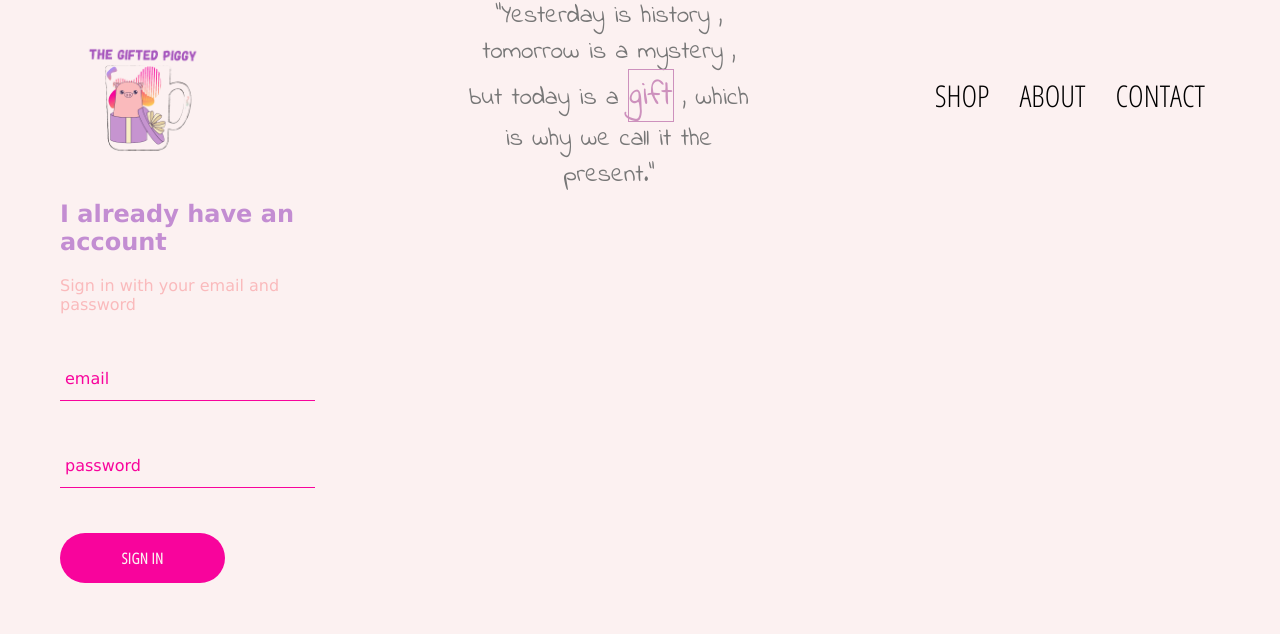
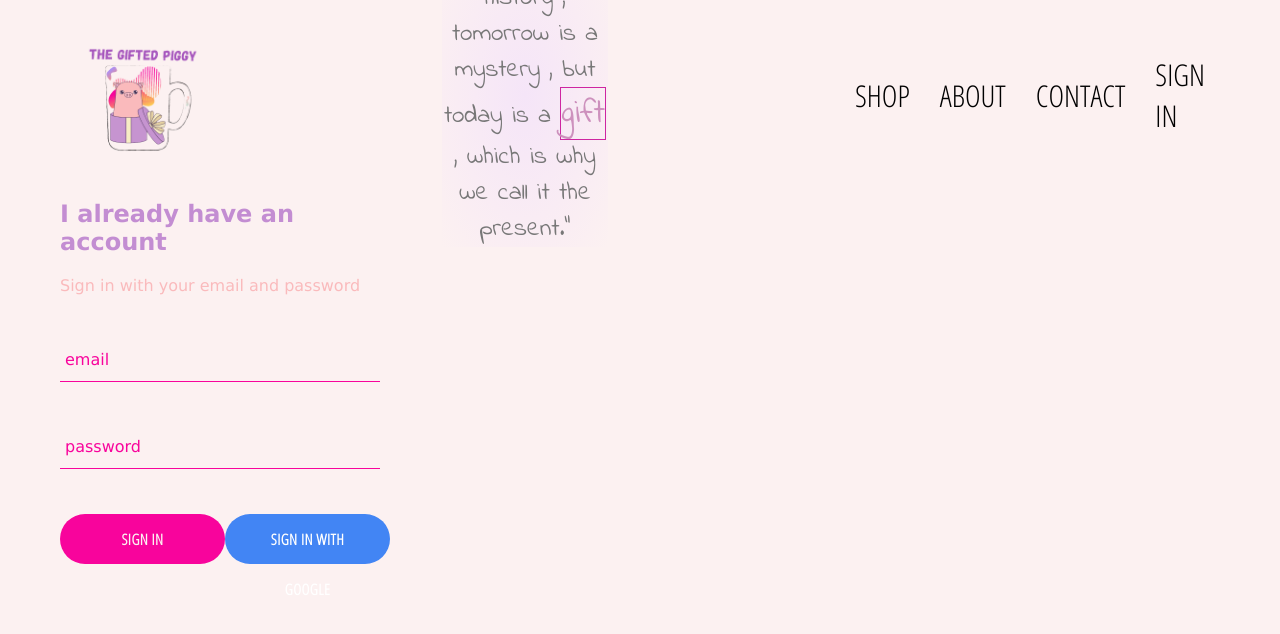
Before and after one commit to MeyerFrenchel/thegiftedpiggy-ecommerce, a React (Create React App) app: page /signin in a window 1280 px wide. Shown: the top 634 px of the page. Built offline with nearby package versions, Linux system fonts and the light colour scheme; no server answers.

Commit message:
integrated firebase into the app, created sign in page with sign in component and sign in with google

```diff
--- a/package.json
+++ b/package.json
@@ -6,6 +6,7 @@
     "@testing-library/jest-dom": "^5.11.6",
     "@testing-library/react": "^11.1.2",
     "@testing-library/user-event": "^12.2.2",
+    "firebase": "^8.0.2",
     "node-sass": "^4.14.1",
     "react": "^17.0.1",
     "react-dom": "^17.0.1",
--- a/src/App.css
+++ b/src/App.css
@@ -1,3 +1,7 @@
+* {
+    box-sizing: border-box;
+}
+
 body {
     font-family: 'Open Sans Condensed', sans-serif;
     padding: 20px 60px;
--- a/src/App.js
+++ b/src/App.js
@@ -6,13 +6,39 @@
 import ShopPage from './pages/shop/shop.component';
 import Header from './components/header/header.component';
 import SignInAndSignUpPage from './pages/sign-in-and-sign-up/sign-in-and-sign-up.component';
+import { auth } from './firebase/firebase.utils';
 
 
 
-function App() {
-  return (
+class App extends React.Component {
+  constructor() {
+    super();
+
+    this.state = {
+      currentUser:null
+    };
+  }
+
+  unsubscribeFromAuth = null;
+
+  componentDidMount() {
+    this.unsubscribeFromAuth =
+      auth.onAuthStateChanged(user => {
+      this.setState({ currentUser:user });
+
+      console.log(user);
+    });
+  }
+
+  componentWillUnmount() {
+    this.unsubscribeFromAuth();
+  }
+
+
+  render() {
+    return (
     <div >
-      <Header/>
+      <Header currentUser={this.state.currentUser} />
       <Switch>
         <Route exact path='/' component ={HomePage} />
         <Route path='/shop' component={ShopPage} />
@@ -22,4 +48,6 @@
   );
 }
 
+}
+
 export default App;
--- a/src/components/colection-preview/colection-preview.styles.scss
+++ b/src/components/colection-preview/colection-preview.styles.scss
@@ -6,10 +6,19 @@
     .title {
       font-size: 28px;
       margin-bottom: 25px;
+      color: #c38dd2;
+      padding-bottom: 5px;
+      padding-left: 4px;
+      border-bottom:dashed 2px #c38dd2;
+
+      border-left: solid 4px #c38dd2;
+      width: 15vh;
+
     }
 
     .preview {
       display: flex;
       justify-content: space-between;
+
     }
   }
--- a/src/components/collection-items/collection-item.styles.scss
+++ b/src/components/collection-items/collection-item.styles.scss
@@ -4,6 +4,7 @@
     flex-direction: column;
     height: 350px;
     align-items: center;
+
 
     .image {
       width: 100%;
@@ -18,15 +19,18 @@
       height: 5%;
       display: flex;
       justify-content: space-between;
-      font-size: 18px;
+      font-size: 25px;
+      font-weight: 500;
 
       .name {
         width: 90%;
         margin-bottom: 15px;
+        color: #777;
       }
 
       .price {
         width: 10%;
+        color: #777;
       }
     }
   }
--- a/src/components/custom-button/custom-button.component.jsx
+++ b/src/components/custom-button/custom-button.component.jsx
@@ -2,8 +2,10 @@
 
 import './custom-button.styles.scss';
 
-const CustomButton = ({ children, ...otherProps }) => (
-    <button className='custom-button' {...otherProps} >
+const CustomButton = ({ children, isGoogleSignIn, ...otherProps }) => (
+    <button className={`${isGoogleSignIn ? 'google-sign-in' : ''} custom-button`}
+    {...otherProps}
+    >
         {children}
     </button>
 );
--- a/src/components/custom-button/custom-button.styles.scss
+++ b/src/components/custom-button/custom-button.styles.scss
@@ -33,4 +33,19 @@
     &:focus {
       outline: none;
     }
+
+    &.google-sign-in {
+      background-color: #4285f4;
+      color: white;
+
+      &:hover {
+        background-color: #357ae8;
+        border: none;
+      }
+
+      &:active {
+        box-shadow: 0 0.5rem 1rem #357ae8;
+        color: #ffce44;
+      }
+    }
   }
--- a/src/components/header/header.component.jsx
+++ b/src/components/header/header.component.jsx
@@ -1,11 +1,13 @@
 import React from 'react';
 import { Link } from 'react-router-dom';
+
+import { auth } from '../../firebase/firebase.utils';
 
 import Logo from '../../assets/img/THE GIFTED PIGGY.png';
 
 import './header.styles.scss';
 
-const Header = () => (
+const Header = ({ currentUser }) => (
     <div className='header'>
         <Link className='logo-container' to="/">
             <img className='logo' src={Logo}/>
@@ -23,7 +25,16 @@
             <Link className='option' to='/shop'>
                 CONTACT
             </Link>
-
+            {
+                currentUser ? (
+                <div className='option' onClick={() => auth.signOut()}>
+                SIGN OUT
+                </div>
+            )   :  (
+                <Link className='option' to='/signin'>
+                SIGN IN
+                </Link>
+            )}
         </div>
     </div>
 )
--- a/src/components/header/header.styles.scss
+++ b/src/components/header/header.styles.scss
@@ -10,6 +10,7 @@
         height: 100%;
         width: 150px;
         padding: 25px;
+        ;
       }
 
     .logo {
@@ -24,6 +25,8 @@
     .motto {
         font-size: 25px;
         color: #777;font-family: 'Indie Flower', cursive;
+        background: radial-gradient(rgb(245, 229, 248),#fcf1f1);
+
         // transform: skewX(10deg);
     }
     .gift {
@@ -31,13 +34,13 @@
         font-family: Verdana, Geneva, Tahoma, sans-serif;
         font-size: 35px;
         font-family: 'Indie Flower', cursive;
-        border: 1px solid#cd91bd;
+        border: 1px solid  #ce26a1;
 
     }
 
 
     .options {
-      width: 20%;
+      width: 50%;
       height: 100%;
       display: flex;
       align-items: center;
@@ -49,6 +52,7 @@
         padding: 15px 15px;
         text-decoration: none;
         color: black;
+        cursor: pointer;
       }
     }
   }
--- a/src/components/sign-in/sign-in.component.jsx
+++ b/src/components/sign-in/sign-in.component.jsx
@@ -5,6 +5,8 @@
 
 import FormInput from '../form-input/form-input.component';
 import CustomButton from '../custom-button/custom-button.component';
+
+import { signInWithGoogle} from '../../firebase/firebase.utils';
 
 class SignIn extends React.Component {
     constructor(props) {
@@ -48,7 +50,12 @@
                         required />
 
 
+                <div className='buttons'>
                     <CustomButton type='submit'>SIGN IN</CustomButton>
+                    <CustomButton onClick={signInWithGoogle} isGoogleSignIn>
+                    SIGN IN with Google</CustomButton>
+                </div>
+
                 </form>
 
             </div>
--- a/src/components/sign-in/sign-in.styles.scss
+++ b/src/components/sign-in/sign-in.styles.scss
@@ -1,10 +1,15 @@
 .sign-in {
     font-family: Verdana, Geneva, Tahoma, sans-serif;
-    width: 30vh;
+    width: 40vh;
     display: flex;
     flex-direction: column;
 
     .title {
         margin: 10px 0;
     }
+
+    .buttons {
+        display: flex;
+        justify-content: space-between;
+    }
 }
--- /dev/null
+++ b/src/firebase/firebase.utils.js
@@ -0,0 +1,26 @@
+import firebase from 'firebase/app';
+import 'firebase/firestore';
+import 'firebase/auth';
+
+
+const config = {
+    apiKey: "AIzaSyBhRZu2VcGT2QoIHacw52C350f9DKN1nVY",
+    authDomain: "the-gifted-piggy-db.firebaseapp.com",
+    databaseURL: "https://the-gifted-piggy-db.firebaseio.com",
+    projectId: "the-gifted-piggy-db",
+    storageBucket: "the-gifted-piggy-db.appspot.com",
+    messagingSenderId: "513297034213",
+    appId: "1:513297034213:web:95fa68b4fe6b4fd1075d0c",
+    measurementId: "G-4JD185ZFL2"
+    };
+
+firebase.initializeApp(config);
+
+export const auth = firebase.auth();
+export const firestore = firebase.firestore();
+
+const provider = new firebase.auth.GoogleAuthProvider();
+provider.setCustomParameters({ prompt: 'select_account' });
+export const signInWithGoogle = () => auth.signInWithPopup(provider);
+
+export default firebase;
```
Also changed, not shown: 1 other file (tests, documents, lock files or other folders).
